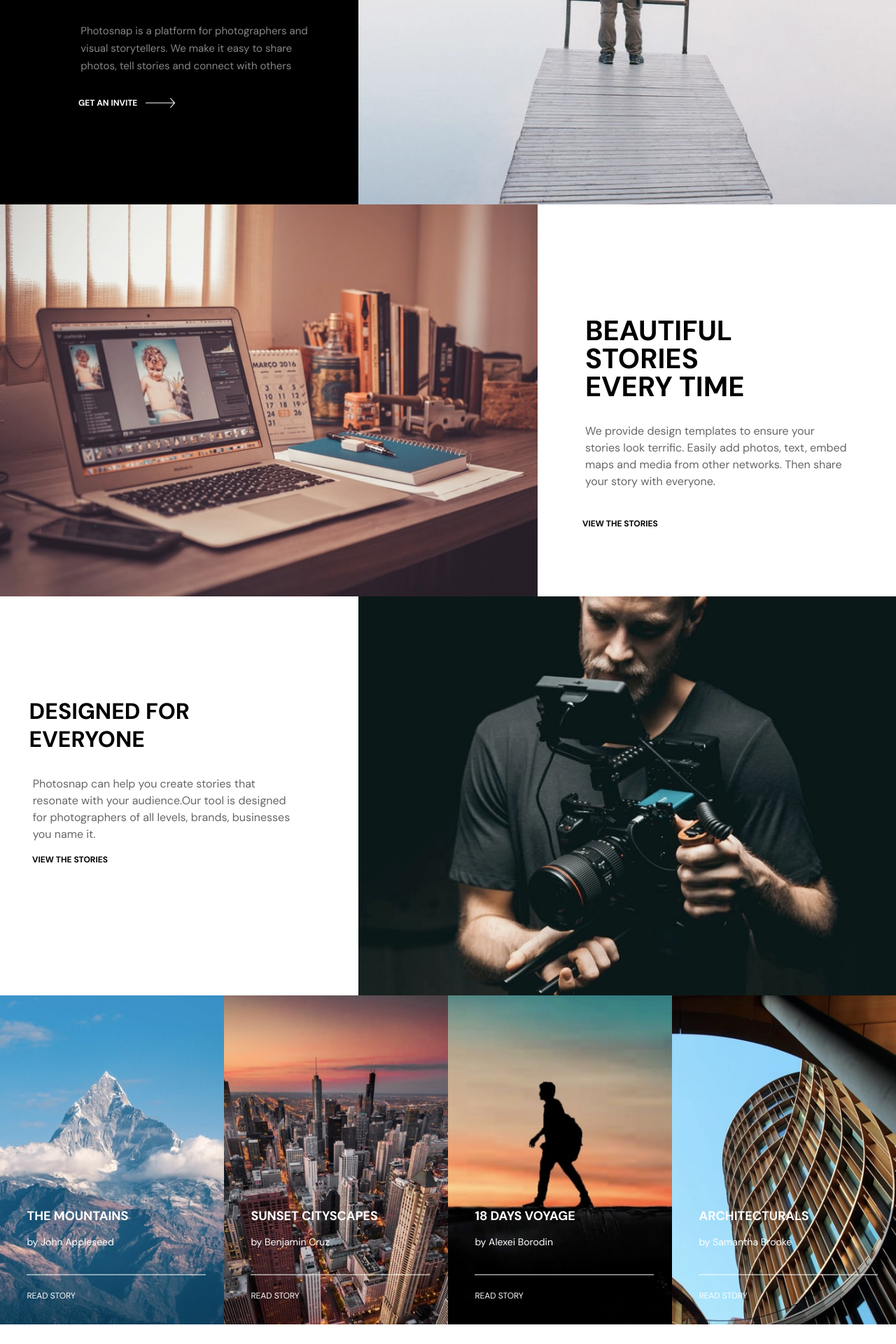
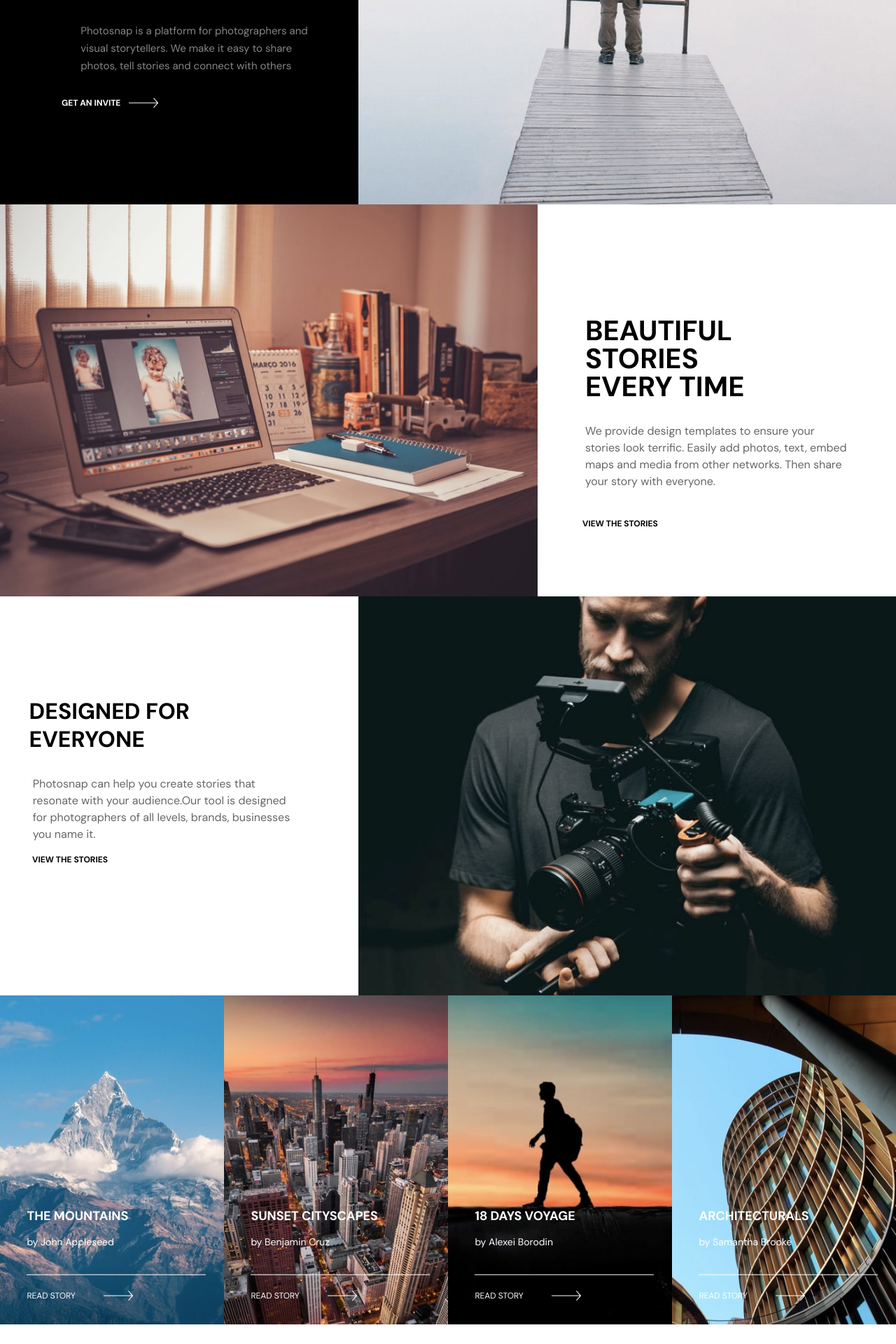
Before and after one commit to abir045/photosnap, a React (Create React App) app: page / in a window 1280 px wide. Shown: the part 380-2300 px from the top of the page at 70% size. Built offline with nearby package versions, Linux system fonts and the light colour scheme.

Commit message:
updated  mb layout on homepage

```diff
--- a/src/pages/Home.js
+++ b/src/pages/Home.js
@@ -6,7 +6,7 @@ const Home = () => {
   const { stories, footerBanners } = homeContent;
   return (
     <div>
-      <div className="flex flex-col-reverse justify-between bg-black md:flex-row h-[600px]">
+      <div className="flex flex-col-reverse justify-between bg-black md:flex-row md:h-[600px]">
 
         <div className="flex flex-col  items-center my-10  p-4 xl:w-[40%] mt-[10%] md:w-[70%]">
 
@@ -17,7 +17,7 @@ const Home = () => {
             {homeContent.banner.body}
           </p>
           <div className="flex space-x-3 w-full md:ml-[8%] xl:ml-[20%]" >
-           <button className="flex  ml-[10%]  text-white font-bold uppercase text-xs">
+           <button className="flex  ml-[5%]  text-white font-bold uppercase text-xs">
             {homeContent.banner.button}
 
           </button>
@@ -90,7 +90,7 @@ const Home = () => {
       <div className="flex flex-col relative md:flex-row  ">
         {stories.map((item) => (
           <div className="flex flex-col w-full">
-            <img className="w-full xl:h-[470px] " src={item.img} />
+            <img className="w-full xl:h-[470px] hover:-translate-y-5 " src={item.img} />
             <h2
               className="absolute text-lg mt-[85%] pt-[20%] ml-[10%] md:bottom-[30%] md:ml-[3%]
               font-bold  text-white uppercase"
@@ -102,26 +102,32 @@ const Home = () => {
               {item.photographer}
             </p>
             <hr className="absolute md:w-[20%] mt-[120%]  z-10  ml-[10%] md:ml-[3%] w-[80%] md:bottom-[15%]  mx-[2%] border-white opacity-50 border " />
-            <button className="absolute text-xs md:bottom-[5%] xl:bottom-[7%] mt-[95%] pt-[30%] ml-[10%] md:ml-[3%] mx-[2%] text-white uppercase">
+
+            <div className="flex mx-[2%] space-x-10 absolute ml-[10%] md:ml-[3%] mt-[95%] pt-[30%] md:bottom-[5%] xl:bottom-[7%]  justify-between">
+            <button className="flex text-xs   text-white uppercase">
               {item.button}
             </button>
+            <img className="flex" src={arrow} alt="arrow" />
+            </div>
+
           </div>
         ))}
       </div>
 
       {/* footer banners */}
 
-      <div className="flex md:flex-col md:space-y-12 xl:flex-row xl:space-x-5 items-center text-center xl:mx-[10%] md:mb-[15%]  mx-[5%]">
+      <div className="flex flex-col mb-[15%] md:flex-col md:space-y-12 xl:flex-row xl:space-x-5 items-center text-center xl:mx-[10%] md:mb-[15%]  mx-[5%]">
         {footerBanners.map((item) => {
           return (
             <div className="flex flex-col space-y-1 xl:my-5  xl:mt-[5%] md:mt-[15%] md:mb-[5%]">
               <div className="mt-[30%] xl:mt-[15%] md:mt-2 md:mb-2 mb-[5%] ">
-                <img src={item.img} className="mx-auto w-[10%] h-[5%]" />
+                <img src={item.img} className="mx-auto w-[10%] h-[5%] " />
               </div>
 
               <h1 className="mt-[5%] font-bold text-lg mb-[5%] md:pb-2 md:pt-[5%] ">
                 {item.title}
               </h1>
+
               <p className="flex text-[15px] leading-[25px]  opacity-60 xl:w-[80%] md:w-[80%] md:mx-auto xl:mx-auto xl:mb-[25%]">{item.description}</p>
             </div>
           );
```
